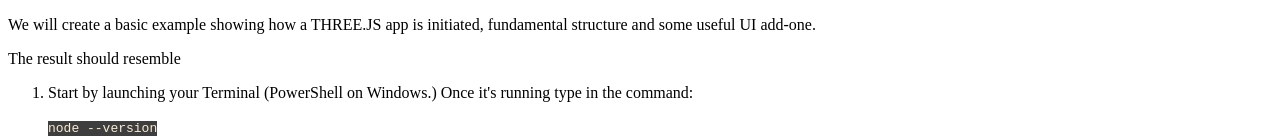
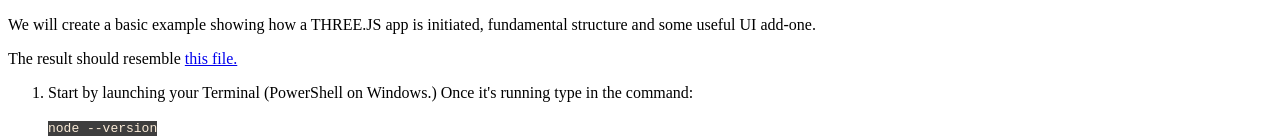
Before and after one commit to ConnectedCat/Tutorials-and-Workshops, a plain HTML site: page Intro_to_THREE.JS/index.html in a window 1280 px wide. Shown: the part 261-401 px from the top of the page. Drawn offline with Linux system fonts and the light colour scheme.

Commit message:
Added links to ReadME and in the text

```diff
--- a/Intro_to_THREE.JS/index.html
+++ b/Intro_to_THREE.JS/index.html
@@ -29,7 +29,7 @@
 
     <h2>Example 1: Starter project</h2>
     <p>We will create a basic example showing how a THREE.JS app is initiated, fundamental structure and some useful UI add-one.</p>
-    <p>The result should resemble </p>
+    <p>The result should resemble <a href="https://github.com/ConnectedCat/Tutorials-and-Workshops/blob/main/Intro_to_THREE.JS/THREEJSStarter/main.js" target="_blank" rel="noopener noreferrer">this file.</a></p>
     <ol>
         <li>
             <p>Start by launching your Terminal (PowerShell on Windows.) Once it's running type in the command:</p>
@@ -164,7 +164,7 @@ window.addEventListener('resize', ()=>{
             <code>
                 const cubeMaterial = new THREE.MeshStandardMaterial( { color: 0x48727f } )
             </code>
-            <p>Then we can add some lights to the scene. We can put the code for lights anywhere, but I prefer to keep them near the general scene settings, near the camera and the renderer. We'll add two lights - an ambient light to simulate daylight, and a directional light to serve as an intentional source of light. The directional light will be places above and to the right.</p>
+            <p>Then we can add some lights to the scene. We can put the code for lights anywhere, but I prefer to keep them near the general scene settings, near the camera and the renderer. You can see how the code is organized in <a href="https://github.com/ConnectedCat/Tutorials-and-Workshops/blob/main/Intro_to_THREE.JS/THREEJSStarter/main.js" target="_blank" rel="noopener noreferrer">this file.</a> We'll add two lights - an ambient light to simulate daylight, and a directional light to serve as an intentional source of light. The directional light will be places above and to the right.</p>
             <code>
                 <pre>
 const ambientLight = new THREE.AmbientLight( 0x404040 ) // soft white light
```
Also changed, not shown: README.md.
